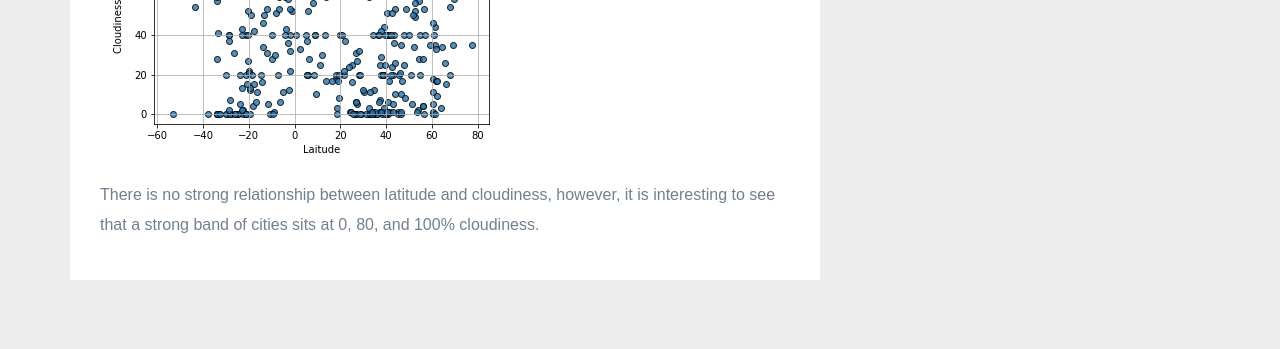
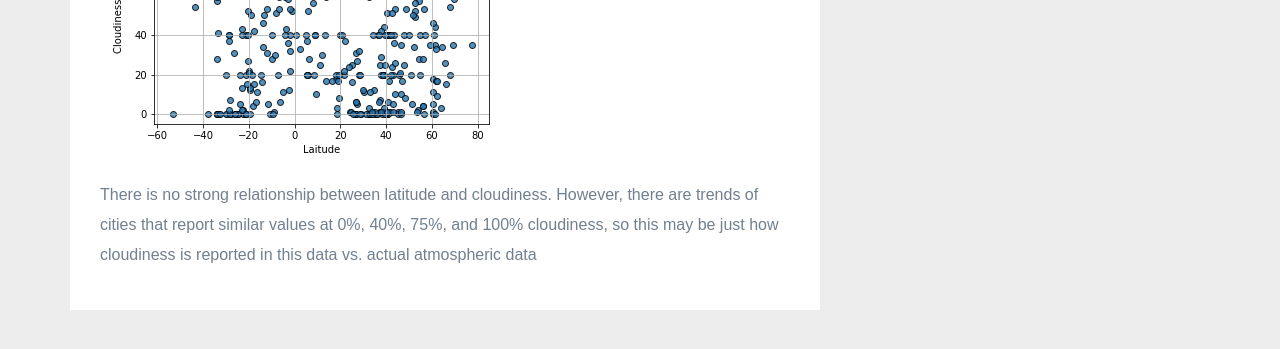
Before and after one commit to emansuetti/Web-Design-Challenge, a plain HTML site: page visualizations/cloudiness.html in a window 1280 px wide. Shown: the part 381-730 px from the top of the page. Drawn offline with nearby package versions, Linux system fonts and the light colour scheme.

Commit message:
finishing touches, working html functions

```diff
--- a/visualizations/cloudiness.html
+++ b/visualizations/cloudiness.html
@@ -59,7 +59,7 @@
             <h1 class="description-header">Cloudiness</h1>
             <hr class="description-hr"/>
             <img src="../assets/images/City Latitude vs Cloudiness.png" alt="" class="img-responsive"/>
-            <p>There is no strong relationship between latitude and cloudiness, however, it is interesting to see that a strong band of cities sits at 0, 80, and 100% cloudiness.</p>
+            <p>There is no strong relationship between latitude and cloudiness. However, there are trends of cities that report similar values at 0%, 40%, 75%, and 100% cloudiness, so this may be just how cloudiness is reported in this data vs. actual atmospheric data </p>
           </article>
         </div>
         <div class="col-md-4">
```
Also changed, not shown: visualizations/humidity.html (+1 -1 lines).
